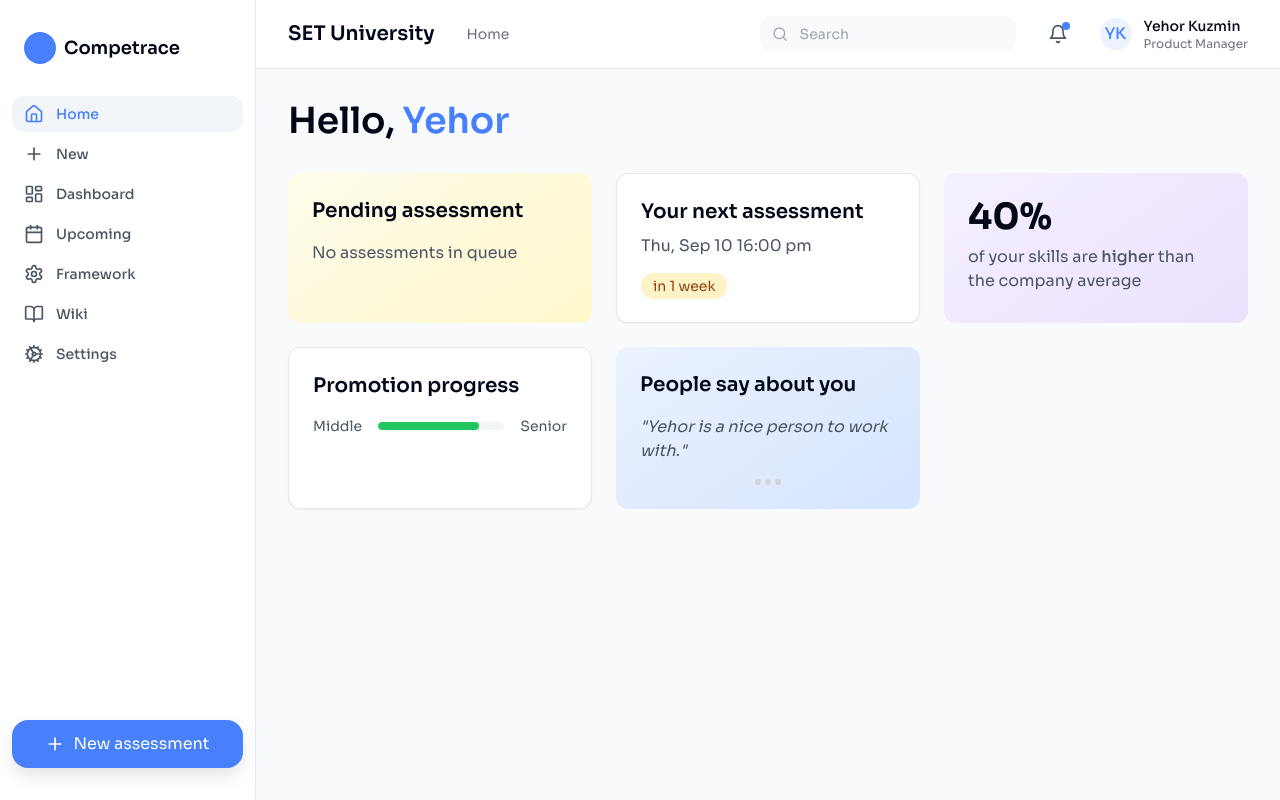
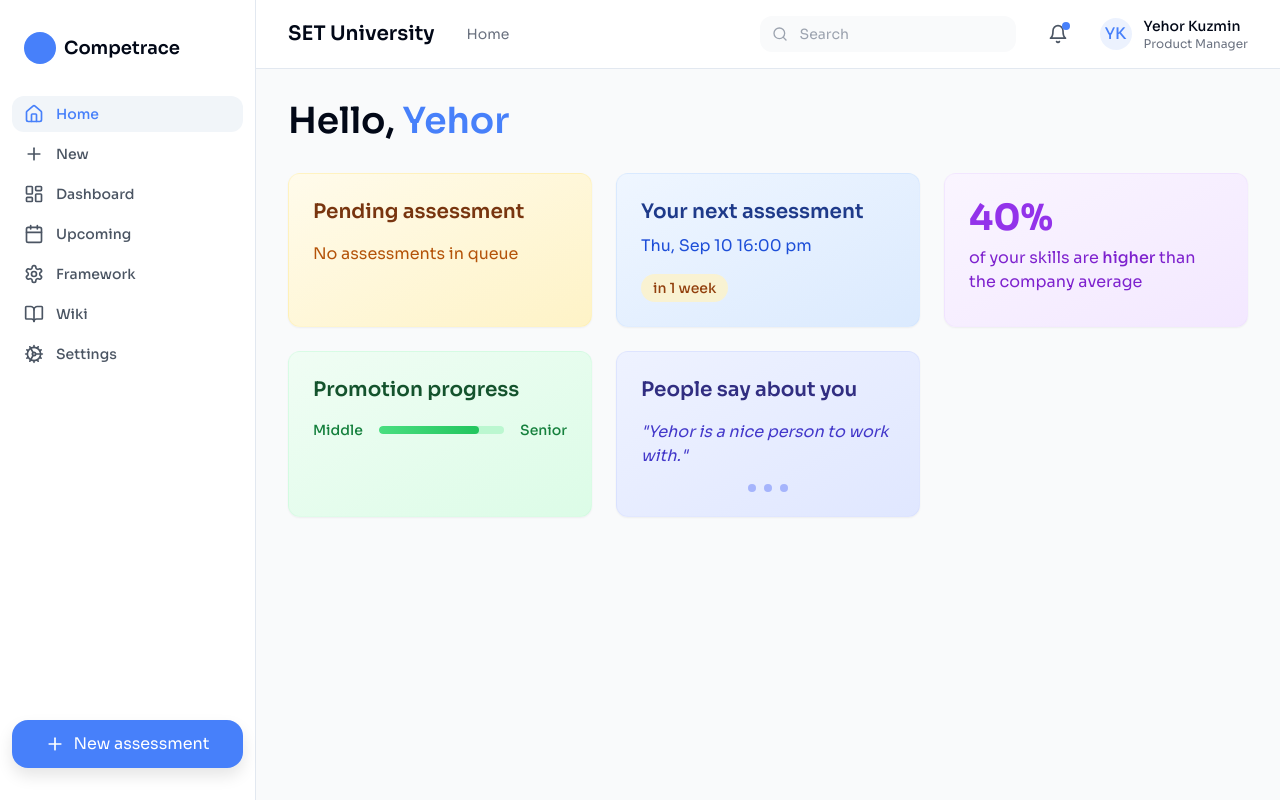
Before and after one commit to keeelori/picto-htmlizer, a React (Vite) app: page / in a window 1280 px wide. Built offline with nearby package versions, Linux system fonts and the light colour scheme.

Commit message:
Improve tile aesthetics on homepage
Enhanced the visual appearance of tiles on the homepage, including "Pending assessment," "Promotion progress," and other related components, to create a more appealing user interface.
[skip gpt_engineer]

```diff
--- a/src/components/dashboard/AssessmentCard.tsx
+++ b/src/components/dashboard/AssessmentCard.tsx
@@ -1,8 +1,8 @@
 const AssessmentCard = () => {
   return (
-    <div className="rounded-xl p-6 card-gradient-yellow h-full">
-      <h2 className="text-xl font-semibold mb-4">Pending assessment</h2>
-      <p className="text-gray-600">No assessments in queue</p>
+    <div className="rounded-xl p-6 bg-gradient-to-br from-amber-50 to-amber-100 border border-amber-200/30 shadow-sm hover:shadow-md transition-shadow duration-200 h-full">
+      <h2 className="text-xl font-semibold mb-4 text-amber-900">Pending assessment</h2>
+      <p className="text-amber-700">No assessments in queue</p>
     </div>
   );
 };
--- a/src/components/dashboard/NextAssessmentCard.tsx
+++ b/src/components/dashboard/NextAssessmentCard.tsx
@@ -1,9 +1,9 @@
 const NextAssessmentCard = () => {
   return (
-    <div className="rounded-xl p-6 bg-white border shadow-sm h-full">
-      <h2 className="text-xl font-semibold mb-2">Your next assessment</h2>
-      <p className="text-gray-600 mb-4">Thu, Sep 10 16:00 pm</p>
-      <span className="px-3 py-1 bg-amber-100 text-amber-800 rounded-full text-sm">
+    <div className="rounded-xl p-6 bg-gradient-to-br from-blue-50 to-blue-100 border border-blue-200/30 shadow-sm hover:shadow-md transition-shadow duration-200 h-full">
+      <h2 className="text-xl font-semibold mb-2 text-blue-900">Your next assessment</h2>
+      <p className="text-blue-700 mb-4">Thu, Sep 10 16:00 pm</p>
+      <span className="px-3 py-1 bg-amber-100/80 text-amber-800 rounded-full text-sm font-medium inline-block">
         in 1 week
       </span>
     </div>
--- a/src/components/dashboard/PromotionCard.tsx
+++ b/src/components/dashboard/PromotionCard.tsx
@@ -1,13 +1,13 @@
 const PromotionCard = () => {
   return (
-    <div className="rounded-xl p-6 bg-white border shadow-sm">
-      <h2 className="text-xl font-semibold mb-4">Promotion progress</h2>
+    <div className="rounded-xl p-6 bg-gradient-to-br from-green-50 to-green-100 border border-green-200/30 shadow-sm hover:shadow-md transition-shadow duration-200">
+      <h2 className="text-xl font-semibold mb-4 text-green-900">Promotion progress</h2>
       <div className="flex items-center gap-4">
-        <span className="text-sm text-gray-600">Middle</span>
-        <div className="flex-1 h-2 bg-gray-100 rounded-full overflow-hidden">
-          <div className="w-4/5 h-full bg-green-500 rounded-full"></div>
+        <span className="text-sm text-green-700 font-medium">Middle</span>
+        <div className="flex-1 h-2 bg-green-200 rounded-full overflow-hidden">
+          <div className="w-4/5 h-full bg-gradient-to-r from-green-400 to-green-500 rounded-full"></div>
         </div>
-        <span className="text-sm text-gray-600">Senior</span>
+        <span className="text-sm text-green-700 font-medium">Senior</span>
       </div>
     </div>
   );
--- a/src/components/dashboard/SkillsCard.tsx
+++ b/src/components/dashboard/SkillsCard.tsx
@@ -1,8 +1,8 @@
 const SkillsCard = () => {
   return (
-    <div className="rounded-xl p-6 card-gradient-purple h-full">
-      <div className="text-4xl font-bold mb-2">40%</div>
-      <p className="text-gray-600">
+    <div className="rounded-xl p-6 bg-gradient-to-br from-purple-50 to-purple-100 border border-purple-200/30 shadow-sm hover:shadow-md transition-shadow duration-200 h-full">
+      <div className="text-4xl font-bold mb-2 text-purple-600">40%</div>
+      <p className="text-purple-700">
         of your skills are <span className="font-medium">higher</span> than the company average
       </p>
     </div>
--- a/src/components/dashboard/TestimonialsCard.tsx
+++ b/src/components/dashboard/TestimonialsCard.tsx
@@ -1,13 +1,13 @@
 const TestimonialsCard = () => {
   return (
-    <div className="rounded-xl p-6 card-gradient-blue">
-      <h2 className="text-xl font-semibold mb-4">People say about you</h2>
-      <p className="text-gray-600 italic">"Yehor is a nice person to work with."</p>
-      <div className="flex justify-center gap-1 mt-4">
+    <div className="rounded-xl p-6 bg-gradient-to-br from-indigo-50 to-indigo-100 border border-indigo-200/30 shadow-sm hover:shadow-md transition-shadow duration-200">
+      <h2 className="text-xl font-semibold mb-4 text-indigo-900">People say about you</h2>
+      <p className="text-indigo-700 italic">"Yehor is a nice person to work with."</p>
+      <div className="flex justify-center gap-2 mt-4">
         {[0, 1, 2].map((i) => (
           <div
             key={i}
-            className="w-1.5 h-1.5 rounded-full bg-gray-300"
+            className="w-2 h-2 rounded-full bg-indigo-300"
           />
         ))}
       </div>
```
